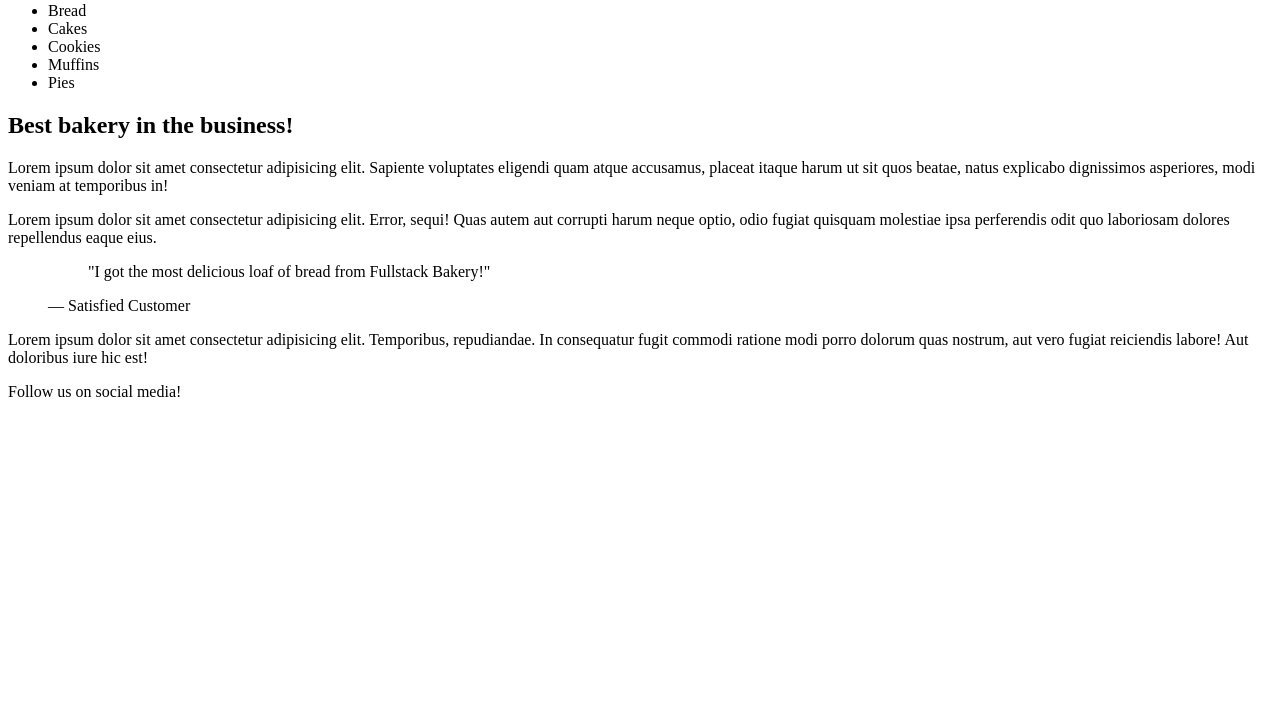
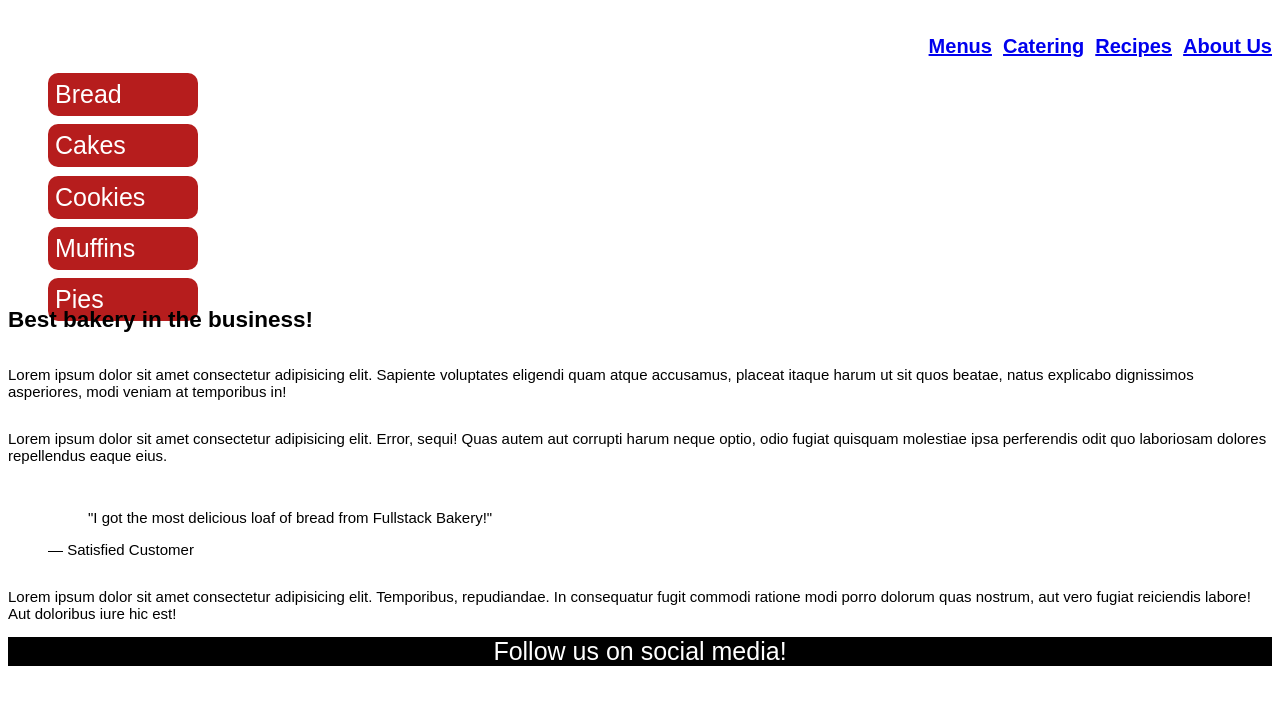
Before and after one commit to jackalexandre333-prog/fullstack-bakery, a plain HTML site: page index.html in a window 1280 px wide. Shown: the part 82-800 px from the top of the page. Drawn offline with Linux system fonts and the light colour scheme.

Commit message:
index.html

```diff
--- /dev/null
+++ b/bakery.css
@@ -0,0 +1,84 @@
+.brand {
+  font-size: 50px;
+  color: red;
+  margin-top: 1px;
+  font-family: Arial, Helvetica, sans-serif;
+}
+footer {
+  display: flex;
+  align-items: center;
+  justify-content: center;
+  background-color: black;
+  color: white;
+  font-size: 25px;
+}
+body {
+  display: flex;
+  flex-direction: column;
+  font-family: arial, sans-serif;
+  font-size: 15px;
+}
+ul {
+  display: flex;
+  flex-direction: column;
+  gap: 1ch;
+  height: 25vh;
+  width: 150px;
+  font-family: Arial, sans-serif;
+  justify-content: left;
+  align-items: left;
+}
+nav {
+  display: flex;
+  gap: 1ch;
+  justify-content: right;
+  align-items: center;
+  font-size: 20px;
+  font-family: Arial, Helvetica, sans-serif;
+  font-weight: bold;
+}
+
+article {
+  display: flex;
+  flex-direction: column;
+}
+#bread {
+  display: flex;
+  font-size: 25px;
+  background-color: rgb(182, 29, 29);
+  color: white;
+  padding: 7px;
+  border-radius: 10px;
+}
+#cakes {
+  display: flex;
+  font-size: 25px;
+  background-color: rgb(182, 29, 29);
+  color: white;
+  padding: 7px;
+  border-radius: 10px;
+}
+#cookies {
+  display: flex;
+  font-size: 25px;
+  background-color: rgb(182, 29, 29);
+  color: white;
+  padding: 7px;
+  border-radius: 10px;
+}
+#muffins {
+  display: flex;
+  font-size: 25px;
+  background-color: rgb(182, 29, 29);
+  color: white;
+  padding: 7px;
+  border-radius: 10px;
+}
+#pies {
+  display: flex;
+  font-size: 25px;
+  background-color: rgb(182, 29, 29);
+  color: white;
+  padding: 7px;
+  border-radius: 10px;
+}
--- a/index.html
+++ b/index.html
@@ -1,6 +1,7 @@
-<!DOCTYPE html>
+<!doctype html>
 <html lang="en">
   <head>
+    <link rel="stylesheet" href="bakery.css" />
     <title>Fullstack Bakery</title>
   </head>
   <body>
@@ -16,11 +17,11 @@
     <main>
       <aside>
         <ul>
-          <li>Bread</li>
-          <li>Cakes</li>
-          <li>Cookies</li>
-          <li>Muffins</li>
-          <li>Pies</li>
+          <li id="bread">Bread</li>
+          <li id="cakes">Cakes</li>
+          <li id="cookies">Cookies</li>
+          <li id="muffins">Muffins</li>
+          <li id="pies">Pies</li>
         </ul>
       </aside>
       <article>
```
